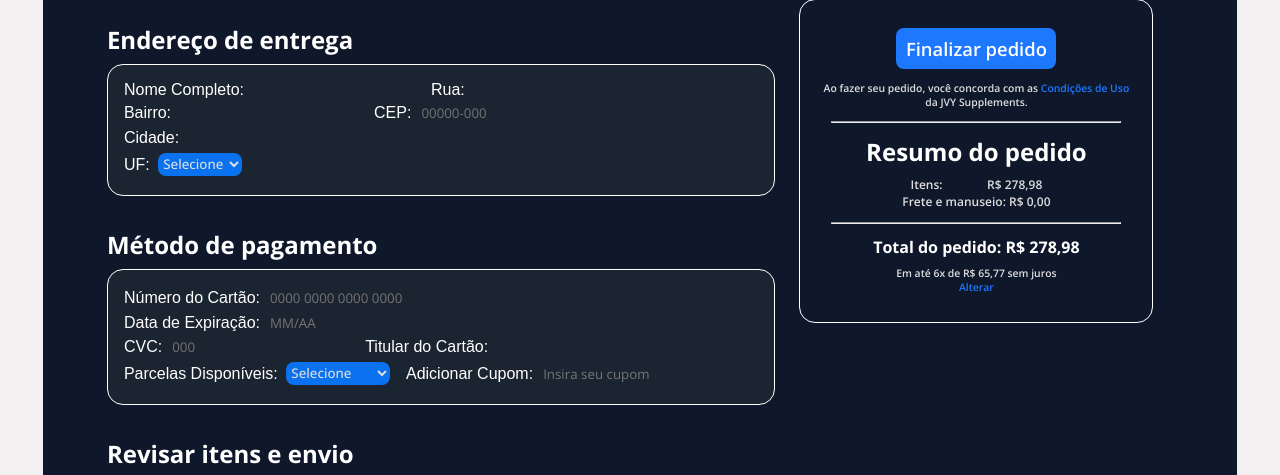
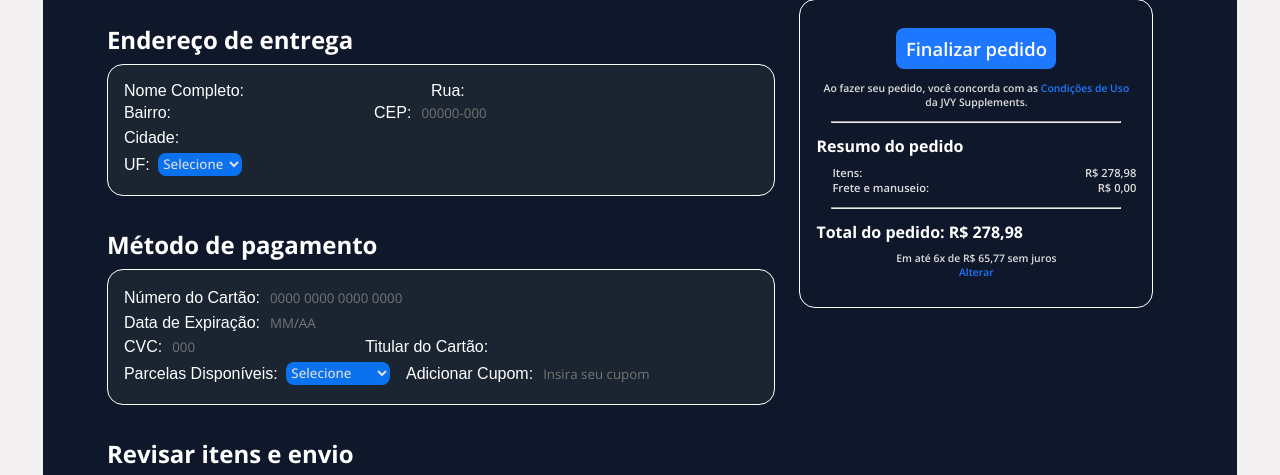
Before and after one commit to joaofelipemx/jvy-suplements, a plain HTML site: page finalizar-compra.html in a window 1280 px wide. Shown: the part 278-753 px from the top of the page. Drawn offline with Linux system fonts and the light colour scheme.

Commit message:
First commiy

```diff
--- a/css/finalizar-compra.css
+++ b/css/finalizar-compra.css
@@ -58,6 +58,7 @@ section > div {
     display: flex;
     flex-direction: row;
     flex-wrap: wrap;
+    align-items: center;
 }
 
 .side-other {
@@ -206,9 +207,10 @@ hr {
     flex-wrap: wrap;
     justify-content: space-around;
     align-items: left;
+    width: 100%;
 }
 
-.resumo-pedido, .total-pedido h2 {
+.resumo-pedido h2, .total-pedido h2 {
     font-size: 2vh;
     font-family: 'Open Sans';
     font-weight: 700;
@@ -241,9 +243,23 @@ hr {
 .total-pedido {
     display: flex;
     flex-flow: column wrap;
-    justify-content: center;
+    justify-content: left;
+    width: 100%;
 }
 
 .total-pedido .subtext {
     margin: 0;
 }
+
+.resumo-pedido .side-other {
+    display: flex;
+    justify-content: space-between;
+}
+
+.resumo-pedido p {
+    font-size: 1.4vh;
+}
+
+.resumo-text {
+    margin-left: 2vh;
+}
--- a/finalizar-compra.html
+++ b/finalizar-compra.html
@@ -7,6 +7,7 @@
     <link rel="stylesheet" href="css/finalizar-compra.css">
     <link rel="stylesheet" href="css/fonts.css">
     <link rel="stylesheet" href="css/header-footer.css">
+    <link rel="stylesheet" href="https://cdnjs.cloudflare.com/ajax/libs/font-awesome/6.0.0-beta3/css/all.min.css">
 </head>
 <body>
     <header>
@@ -206,11 +207,14 @@
 
                             <div class="resumo-pedido">
                                 <h2>Resumo do pedido</h2>
-                                <div class="side-other">
-                                    <p>Itens:</p> <p>R$ 278,98</p>
-                                </div>
-                                <div class="side-other">
-                                    <p>Frete e manuseio: R$ 0,00</p>
+                                <div class="resumo-text">
+                                    <div class="side-other">
+                                        <p>Itens:</p>
+                                        <p>R$ 278,98</p>
+                                    </div>
+                                    <div class="side-other">
+                                        <p>Frete e manuseio: </p> <p>R$ 0,00</p>
+                                    </div>
                                 </div>
                             </div>
                             <hr>
```
Also changed, not shown: cadastro.html (+1 -0 lines), css/detalhe-produto.css (+4 -3 lines), detalhe-produto.html (+2 -1 lines), index.html (+1 -0 lines), login.html (+1 -0 lines), whey.html (+1 -0 lines).
